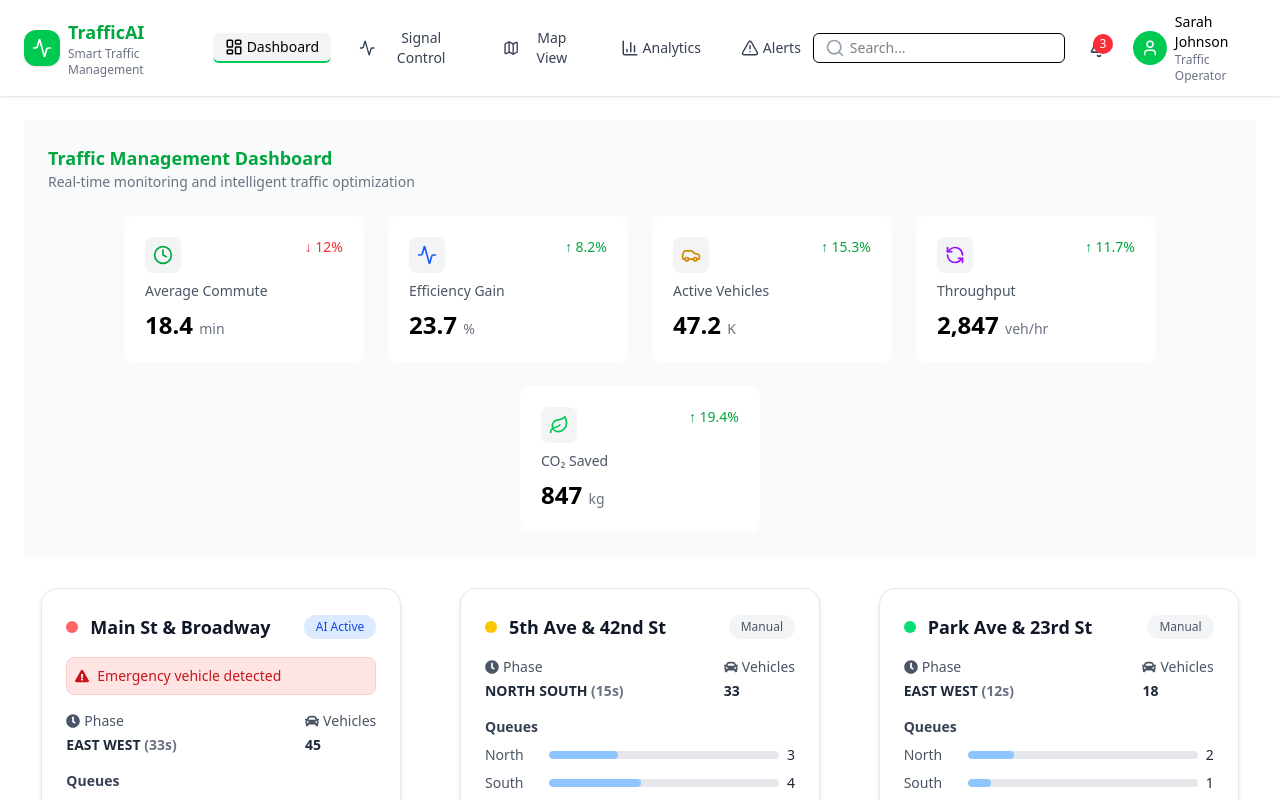
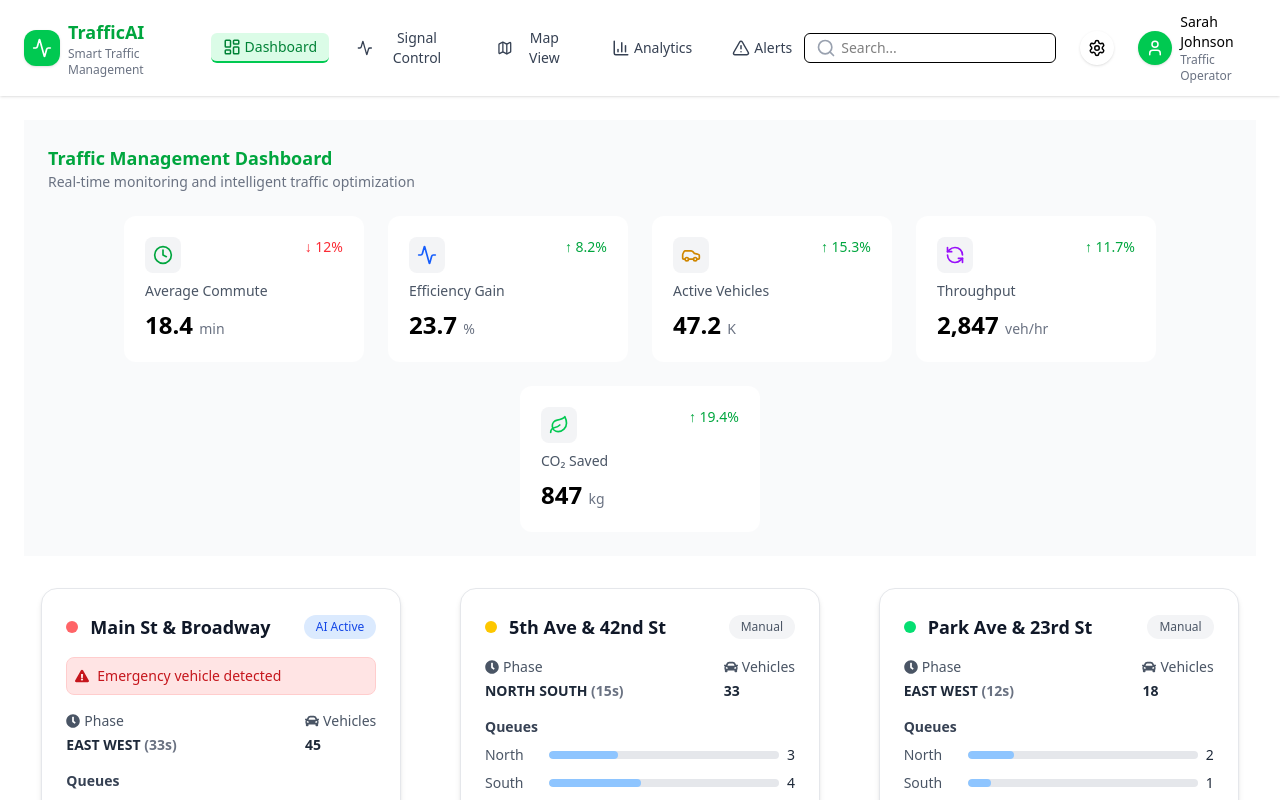
Before and after one commit to kapil-singh18/Team-Pace, a React (Vite) app in the folder Smart-Traffic-Management/: page / in a window 1280 px wide. Shown: the top 800 px of the page. Built offline with nearby package versions, Linux system fonts and the light colour scheme.

Commit message:
Header updated

```diff
--- a/Smart-Traffic-Management/src/components/Header.jsx
+++ b/Smart-Traffic-Management/src/components/Header.jsx
@@ -6,9 +6,9 @@ import {
     Map,
     BarChart3,
     AlertTriangle,
-    Bell,
+    Search,
     User,
-    Search,
+    Settings,
 } from "lucide-react";
 
 const Header = ({
@@ -20,10 +20,8 @@ const Header = ({
         { name: "Analytics", icon: <BarChart3 size={18} /> },
         { name: "Alerts", icon: <AlertTriangle size={18} /> },
     ],
-    notifications = 3,
     user = { name: "Sarah Johnson", role: "Traffic Operator" },
 }) => {
-    // State to track active nav tab
     const [activeTab, setActiveTab] = useState("Dashboard");
 
     return (
@@ -47,9 +45,10 @@ const Header = ({
                         <button
                             key={index}
                             onClick={() => setActiveTab(item.name)}
-                            className={`flex items-center gap-1 px-3 py-1 rounded-md text-sm font-medium transition ${isActive
-                                ? "bg-gray-100 border-b-2 border-green-500 text-black"
-                                : "text-gray-700 hover:text-black"
+                            className={`flex items-center gap-1 px-3 py-1 rounded-md text-sm font-medium transition
+                                ${isActive
+                                    ? "bg-green-100 border-b-2 border-green-500 text-green-700"
+                                    : "text-gray-700 hover:bg-green-50 hover:text-green-600"
                                 }`}
                         >
                             {item.icon}
@@ -74,19 +73,14 @@ const Header = ({
                     />
                 </div>
 
-                {/* Notifications */}
-                <div className="relative cursor-pointer ">
-                    <Bell size={20} className="text-gray-700" />
-                    {notifications > 0 && (
-                        <span className="absolute -top-1 -right-1 bg-red-500 text-white text-xs w-5 h-5 flex items-center justify-center rounded-full">
-                            {notifications}
-                        </span>
-                    )}
+                {/* Settings Icon (highlighted) */}
+                <div className=" text-black p-2 rounded-full cursor-pointer shadow hover:bg-gray-100 transition">
+                    <Settings size={18} />
                 </div>
 
-                {/* User Profile */}
-                <div className="flex items-center gap-2">
-                    <div className="bg-green-500 text-white p-2 rounded-full">
+                {/* User Profile (highlighted) */}
+                <div className="flex items-center gap-2 cursor-pointer">
+                    <div className="bg-green-500 text-white p-2 rounded-full shadow hover:bg-green-600 transition">
                         <User size={18} />
                     </div>
                     <div>
```
